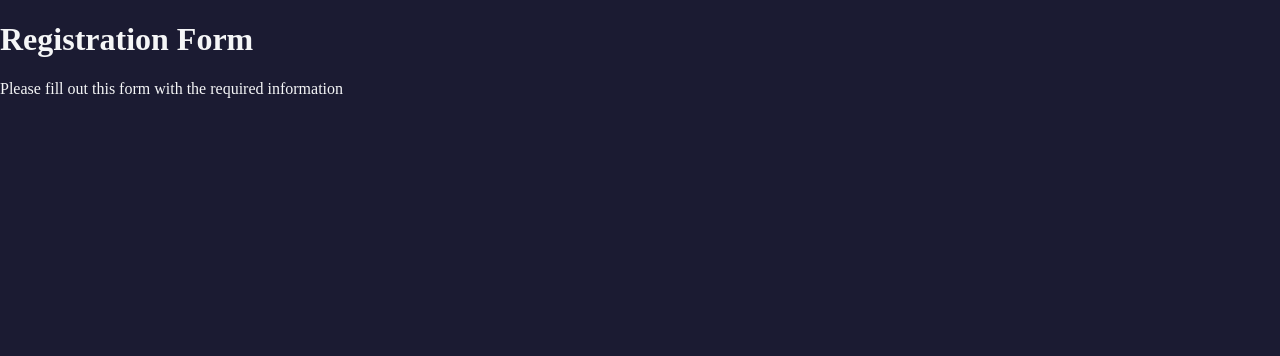
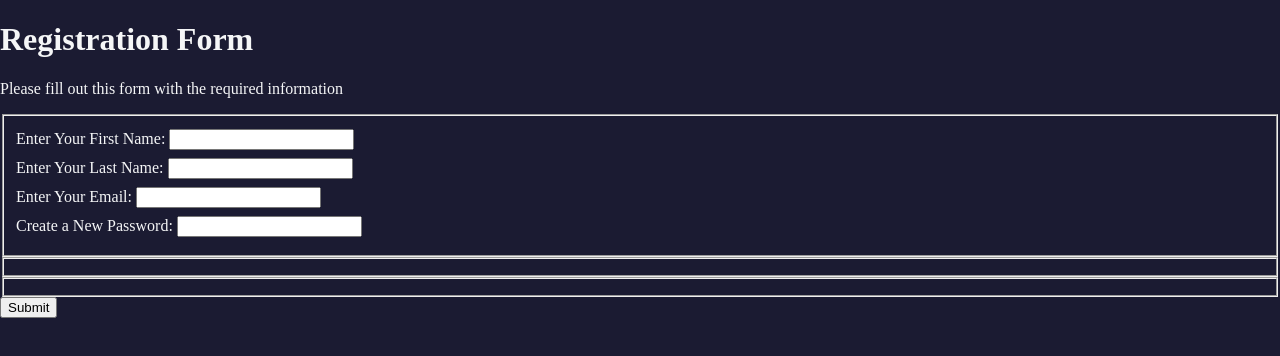
Before and after one commit to MuhammadNadirNawi/registration-form, a plain HTML site: page index.html in a window 1280 px wide. Drawn offline with Linux system fonts and the light colour scheme.

Commit message:
menyelesaikan fieldset pertama

```diff
--- a/CSS/styles.css
+++ b/CSS/styles.css
@@ -5,3 +5,8 @@ body {
   background-color: #1b1b32;
   color: #f5f6f7;
 }
+
+label {
+  display: block;
+  margin: 0.5rem 0;
+}
--- a/index.html
+++ b/index.html
@@ -10,5 +10,25 @@
   <body>
     <h1>Registration Form</h1>
     <p>Please fill out this form with the required information</p>
+    <form action="https://register-demo.freecodecamp.org">
+      <fieldset>
+        <label
+          >Enter Your First Name: <input type="text" name="" id="" required
+        /></label>
+        <label
+          >Enter Your Last Name: <input type="text" name="" id="" required
+        /></label>
+        <label
+          >Enter Your Email: <input type="email" name="" id="" required
+        /></label>
+        <label
+          >Create a New Password:
+          <input type="password" required pattern="[a-z0-5]{8,}"
+        /></label>
+      </fieldset>
+      <fieldset></fieldset>
+      <fieldset></fieldset>
+      <input type="submit" value="Submit" name="" id="" />
+    </form>
   </body>
 </html>
```
